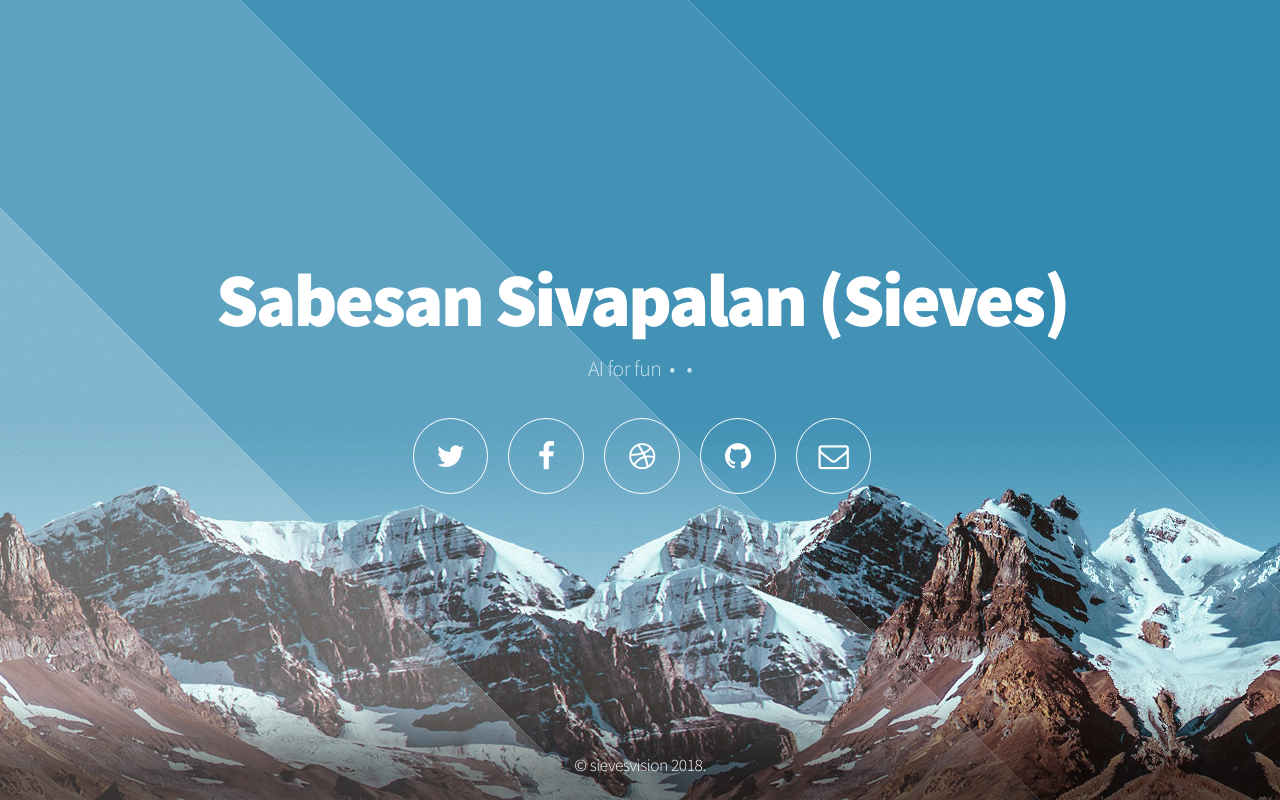
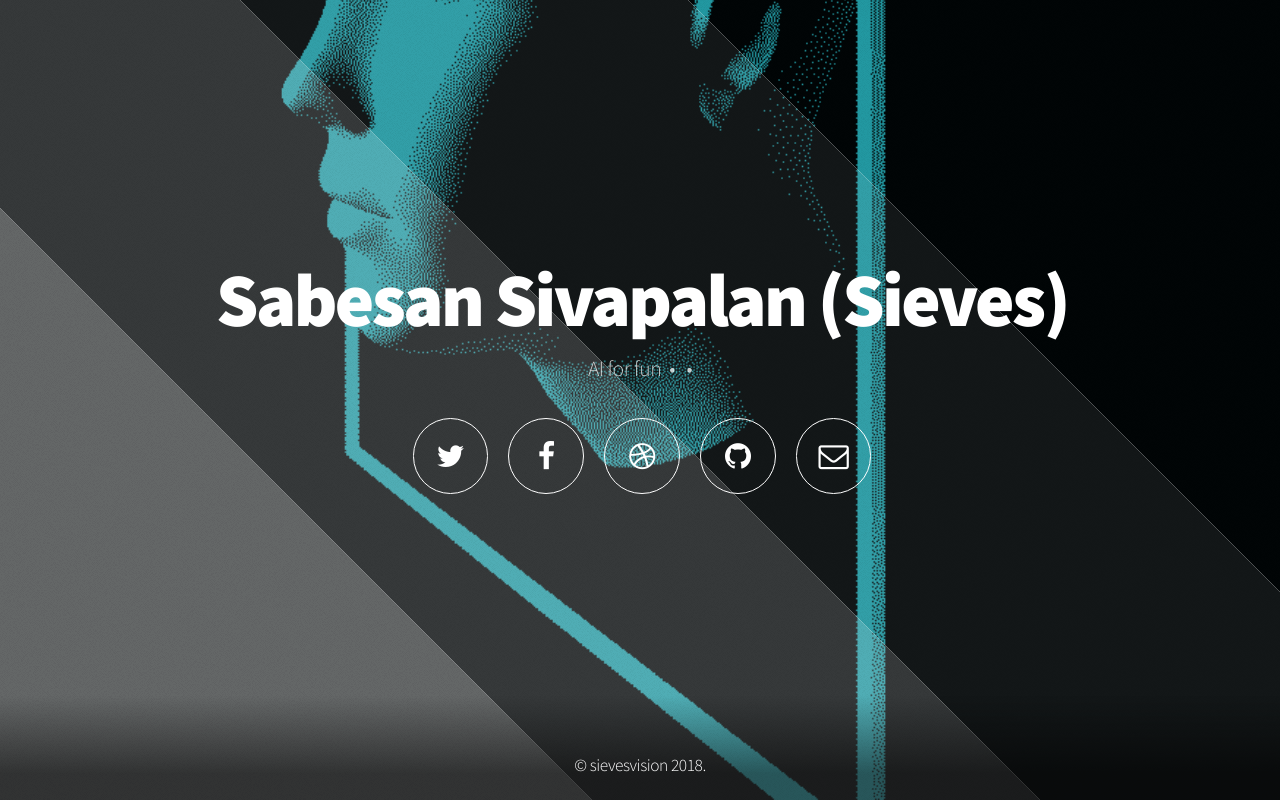
Before and after one commit to sabeshuom/asogt, a Django app: page / in a window 1280 px wide. Run offline with Django 3.2, Linux system fonts and the light colour scheme; parts of the project's set-up code (start-up, migrations or seed data) failed here and were passed over.

Commit message:
ai vision added

```diff
--- a/asogt/static/css/style.css
+++ b/asogt/static/css/style.css
@@ -105,7 +105,7 @@
 		-ms-transform: translate3d(0,0,0);
 		transform: translate3d(0,0,0);
 		/* Set your background with this */
-		background: #348cb2 url("images/bg.jpg") bottom left;
+		background: #348cb2 url("images/bg.gif") bottom left;
 		background-repeat: repeat-x;
 		height: 100%;
 		left: 0;
```
Also changed, not shown: asogt/static/css/images/bg.gif (added), static/mind.gif (added), 1 other file.
